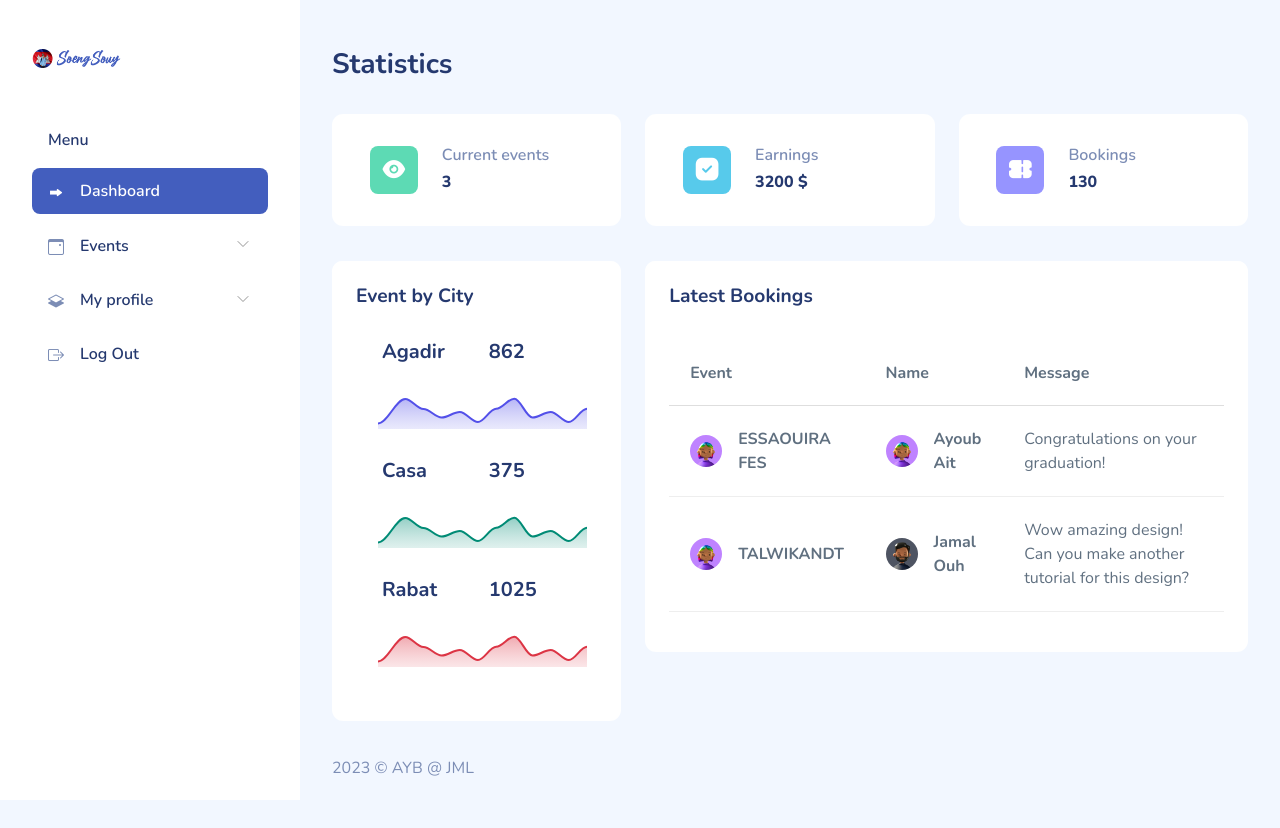
After one commit to Ouhssini-Jamal/Eventino, a Django app: template users/templates/Dashboard-organizer.html in a window 1280 px wide. The commit adds this page. Run offline with Django 4.2, Linux system fonts and the light colour scheme; the template is opened without the code that fills it, so the values that code supplies are empty; some libraries are stand-ins or nearby versions; some web fonts are replaced.

Commit message:
some changes

```diff
--- a/users/forms.py
+++ b/users/forms.py
@@ -117,8 +117,9 @@ class ClientForm(forms.ModelForm):
         return cleaned_data
 
 class LoginForm(AuthenticationForm):
-    username = forms.CharField(widget=forms.TextInput(attrs={'placeholder': 'Username'}))
-    password = forms.CharField(widget=forms.PasswordInput(attrs={'placeholder': 'Password'}))
+    username = forms.CharField(widget=forms.TextInput(attrs={'class': 'form-control form-control-xl', 'placeholder': 'Username'}))
+    password = forms.CharField(widget=forms.PasswordInput(attrs={'class': 'form-control form-control-xl', 'placeholder': 'Password'}))
+
     def clean(self):
         username = self.cleaned_data.get('username')
         password = self.cleaned_data.get('password')
--- /dev/null
+++ b/users/templates/Dashboard-organizer.html
@@ -0,0 +1,303 @@
+<!DOCTYPE html>
+<html lang="en">
+
+<head>
+    <meta charset="UTF-8">
+    <meta name="viewport" content="width=device-width, initial-scale=1.0">
+    <title>Dashboard - Mazer Admin Dashboard</title>
+
+    <link rel="preconnect" href="https://fonts.gstatic.com">
+    <link href="https://fonts.googleapis.com/css2?family=Nunito:wght@300;400;600;700;800&display=swap" rel="stylesheet">
+    <link rel="stylesheet" href="../../static/css/bootstrap.css">
+
+    <link rel="stylesheet" href="../../static/vendors/iconly/bold.css">
+
+    <link rel="stylesheet" href="../../static/vendors/perfect-scrollbar/perfect-scrollbar.css">
+    <link rel="stylesheet" href="../../static/vendors/bootstrap-icons/bootstrap-icons.css">
+    <link rel="stylesheet" href="../../static/css/app.css">
+    <link rel="shortcut icon" href="../static/images/favicon.svg" type="image/x-icon">
+</head>
+
+<body>
+    <div id="app">
+        <div id="sidebar" class="active">
+            <div class="sidebar-wrapper active">
+                <div class="sidebar-header">
+                    <div class="d-flex justify-content-between">
+                        <div class="logo">
+                            <a href="{% url 'dash' %}"><img src="../../static/images/logo/logo.png" alt="Logo" srcset=""></a>
+                        </div>
+                        <div class="toggler">
+                            <a href="#" class="sidebar-hide d-xl-none d-block"><i class="bi bi-x bi-middle"></i></a>
+                        </div>
+                    </div>
+                </div>
+                <div class="sidebar-menu">
+                    <ul class="menu">
+                        <li class="sidebar-title">Menu</li>
+
+                        <li class="sidebar-item active ">
+                            <a href="{% url 'dash' %}" class='sidebar-link'>
+                                <i class="bi bi-grid-fill"></i>
+                                <span>Dashboard</span>
+                            </a>
+                        </li>
+
+                        <li class="sidebar-item  has-sub">
+                            <a href="#" class='sidebar-link'>
+                                <i class="bi bi-calendar3-event"></i>
+                                <span>Events</span>
+                            </a>
+                            <ul class="submenu ">
+                                <li class="submenu-item ">
+                                    <a href="#">Manage</a>
+                                </li>
+                            </ul>
+                        </li>
+                        <li class="sidebar-item  has-sub">
+                            <a href="#" class='sidebar-link'>
+                                <i class="bi bi-mailbox2"></i>
+                                <span>My profile</span>
+                            </a>
+                            <ul class="submenu ">
+                                <li class="submenu-item ">
+                                    <a href="#">Manage</a>
+                                </li>
+                            </ul>
+                        </li>
+                        <li class="sidebar-item">
+                            <a href="{% url 'logout' %}" class='sidebar-link'>
+                                <i class="bi bi-box-arrow-right"></i>
+                                <span>Log Out</span>
+                            </a>
+                        </li>
+
+                        <!--<li class="sidebar-title">Forms &amp; Tables</li>-->
+
+                    </ul>
+                </div>
+                <button class="sidebar-toggler btn x"><i data-feather="x"></i></button>
+            </div>
+        </div>
+        <div id="main">
+            <header class="mb-3">
+                <a href="#" class="burger-btn d-block d-xl-none">
+                    <i class="bi bi-justify fs-3"></i>
+                </a>
+            </header>
+
+            <div class="page-heading">
+                <h3>Statistics</h3>
+            </div>
+            <div class="page-content">
+                <section class="row">
+                    <div class="col-12 col-lg-12">
+                        <div class="row">
+                            <div class="col-6 col-lg-4 col-md-6">
+                                <div class="card">
+                                    <div class="card-body px-3 py-4-5">
+                                        <div class="row">
+                                            <div class="col-md-4">
+                                                <div class="stats-icon green">
+                                                    <i class="iconly-boldShow"></i>
+                                                </div>
+                                            </div>
+                                            <div class="col-md-8">
+                                                <h6 class="text-muted font-semibold">Current events</h6>
+                                                <h6 class="font-extrabold mb-0">3</h6>
+                                            </div>
+                                        </div>
+                                    </div>
+                                </div>
+                            </div>
+                            <div class="col-6 col-lg-4 col-md-6">
+                                <div class="card">
+                                    <div class="card-body px-3 py-4-5">
+                                        <div class="row">
+                                            <div class="col-md-4">
+                                                <div class="stats-icon blue">
+                                                    <i class="iconly-boldTick-Square"></i>
+                                                </div>
+                                            </div>
+                                            <div class="col-md-8">
+                                                <h6 class="text-muted font-semibold">Earnings</h6>
+                                                <h6 class="font-extrabold mb-0">3200 $</h6>
+                                            </div>
+                                        </div>
+                                    </div>
+                                </div>
+                            </div>
+                            <div class="col-6 col-lg-4 col-md-6">
+                                <div class="card">
+                                    <div class="card-body px-3 py-4-5">
+                                        <div class="row">
+                                            <div class="col-md-4">
+                                                <div class="stats-icon purple">
+                                                    <i class="iconly-boldTicket"></i>
+                                                </div>
+                                            </div>
+                                            <div class="col-md-8">
+                                                <h6 class="text-muted font-semibold">Bookings</h6>
+                                                <h6 class="font-extrabold mb-0">130</h6>
+                                            </div>
+                                        </div>
+                                    </div>
+                                </div>
+                            </div>
+                        </div>
+
+                        <div class="row">
+                            <div class="col-12 col-xl-4">
+                                <div class="card">
+                                    <div class="card-header">
+                                        <h4>Event by City</h4>
+                                    </div>
+                                    <div class="card-body">
+                                        <div class="row">
+                                            <div class="col-6">
+                                                <div class="d-flex align-items-center">
+                                                    <svg class="bi text-primary" width="32" height="32" fill="blue"
+                                                         style="width:10px">
+                                                        <use
+                                                                xlink:href="../static/vendors/bootstrap-icons/bootstrap-icons.svg#circle-fill" />
+                                                    </svg>
+                                                    <h5 class="mb-0 ms-3">Agadir</h5>
+                                                </div>
+                                            </div>
+                                            <div class="col-6">
+                                                <h5 class="mb-0">862</h5>
+                                            </div>
+                                            <div class="col-12">
+                                                <div id="chart-europe"></div>
+                                            </div>
+                                        </div>
+                                        <div class="row">
+                                            <div class="col-6">
+                                                <div class="d-flex align-items-center">
+                                                    <svg class="bi text-success" width="32" height="32" fill="blue"
+                                                         style="width:10px">
+                                                        <use
+                                                                xlink:href="../static/vendors/bootstrap-icons/bootstrap-icons.svg#circle-fill" />
+                                                    </svg>
+                                                    <h5 class="mb-0 ms-3">Casa</h5>
+                                                </div>
+                                            </div>
+                                            <div class="col-6">
+                                                <h5 class="mb-0">375</h5>
+                                            </div>
+                                            <div class="col-12">
+                                                <div id="chart-america"></div>
+                                            </div>
+                                        </div>
+                                        <div class="row">
+                                            <div class="col-6">
+                                                <div class="d-flex align-items-center">
+                                                    <svg class="bi text-danger" width="32" height="32" fill="blue"
+                                                         style="width:10px">
+                                                        <use
+                                                                xlink:href="../static/vendors/bootstrap-icons/bootstrap-icons.svg#circle-fill" />
+                                                    </svg>
+                                                    <h5 class="mb-0 ms-3">Rabat</h5>
+                                                </div>
+                                            </div>
+                                            <div class="col-6">
+                                                <h5 class="mb-0">1025</h5>
+                                            </div>
+                                            <div class="col-12">
+                                                <div id="chart-indonesia"></div>
+                                            </div>
+                                        </div>
+                                    </div>
+                                </div>
+                            </div>
+                            <div class="col-12 col-xl-8">
+                                <div class="card">
+                                    <div class="card-header">
+                                        <h4>Latest Bookings</h4>
+                                    </div>
+                                    <div class="card-body">
+                                        <div class="table-responsive">
+                                            <table class="table table-hover table-lg">
+                                                <thead>
+                                                <tr>
+                                                    <th>Event</th>
+                                                    <th>Name</th>
+                                                    <th>Message</th>
+                                                </tr>
+                                                </thead>
+                                                <tbody>
+                                                <tr>
+                                                    <td class="col-3">
+                                                        <div class="d-flex align-items-center">
+                                                            <div class="avatar avatar-md">
+                                                                <img src="../../static/images/faces/5.jpg">
+                                                            </div>
+                                                            <p class="font-bold ms-3 mb-0">ESSAOUIRA FES</p>
+                                                        </div>
+                                                    </td>
+                                                    <td class="col-3">
+                                                        <div class="d-flex align-items-center">
+                                                            <div class="avatar avatar-md">
+                                                                <img src="../../static/images/faces/5.jpg">
+                                                            </div>
+                                                            <p class="font-bold ms-3 mb-0">Ayoub Ait</p>
+                                                        </div>
+                                                    </td>
+                                                    <td class="col-auto">
+                                                        <p class=" mb-0">Congratulations on your graduation!</p>
+                                                    </td>
+                                                </tr>
+                                                <tr>
+                                                    <td class="col-3">
+                                                        <div class="d-flex align-items-center">
+                                                            <div class="avatar avatar-md">
+                                                                <img src="../../static/images/faces/5.jpg">
+                                                            </div>
+                                                            <p class="font-bold ms-3 mb-0">TALWIKANDT</p>
+                                                        </div>
+                                                    </td>
+                                                    <td class="col-3">
+                                                        <div class="d-flex align-items-center">
+                                                            <div class="avatar avatar-md">
+                                                                <img src="../../static/images/faces/2.jpg">
+                                                            </div>
+                                                            <p class="font-bold ms-3 mb-0">Jamal Ouh</p>
+                                                        </div>
+                                                    </td>
+                                                    <td class="col-auto">
+                                                        <p class=" mb-0">Wow amazing design! Can you make another
+                                                            tutorial for
+                                                            this design?</p>
+                                                    </td>
+                                                </tr>
+                                                </tbody>
+                                            </table>
+                                        </div>
+                                    </div>
+                                </div>
+                            </div>
+                        </div>
+                    </div>
+
+                </section>
+            </div>
+
+            <footer>
+                <div class="footer clearfix mb-0 text-muted">
+                    <div class="float-start">
+                        <p>2023 &copy; AYB @ JML</p>
+                    </div>
+                </div>
+            </footer>
+        </div>
+    </div>
+    <script src="../../static/vendors/perfect-scrollbar/perfect-scrollbar.min.js"></script>
+    <script src="../../static/js/bootstrap.bundle.min.js"></script>
+
+    <script src="../../static/vendors/apexcharts/apexcharts.js"></script>
+    <script src="../../static/js/pages/dashboard.js"></script>
+
+    <script src="../../static/js/main.js"></script>
+</body>
+
+</html>
--- a/users/templates/register_client.html
+++ b/users/templates/register_client.html
@@ -5,7 +5,7 @@
 <head>
     <meta charset="UTF-8">
     <meta name="viewport" content="width=device-width, initial-scale=1.0">
-    <title>Register-Client</title>
+    <title>Register - Client</title>
     <link href="https://fonts.googleapis.com/css2?family=Nunito:wght@300;400;600;700;800&display=swap" rel="stylesheet">
     <link rel="stylesheet" href="../../static/css/bootstrap.css">
     <link rel="stylesheet" href="../../static/vendors/bootstrap-icons/bootstrap-icons.css">
@@ -20,7 +20,7 @@
             <div class="col-lg-5 col-12">
                 <div id="auth-left">
                     <div class="auth-logo">
-                        <a href="index.html"><img src="../../static/images/logo/logo.png" alt="Logo"></a>
+                        <a href="{% url 'index' %}"><img src="../../static/images/logo/logo.png" alt="Logo"></a>
                     </div>
                     <h1 class="auth-title">Sign Up</h1>
                     <p class="auth-subtitle mb-5">For clients.<br>Input your data to register to our website.</p>
--- a/users/urls.py
+++ b/users/urls.py
@@ -10,6 +10,6 @@ path('', views.index, name= 'index'),
 path('login/', views.login_view, name='login_view'),
 path('register_client/', views.register_client, name='registercli'),
 path('register_organizer/', views.register_organizer, name='registerorg'),
-path('homepage/', login_required(views.home), name='home'),
- path('logout/', views.logout_view, name='logout'),
+path('Dashboard/', login_required(views.dashboard_show), name='dash'),
+path('logout/', views.logout_view, name='logout'),
 ]
```
Also changed, not shown: users/templates/Dashboard-client.html (added, +214 -0 lines), users/templates/login.html (+77 -13 lines), users/templates/register.html (deleted, +0 -14 lines), users/templates/register_organizer.html (+32 -21 lines), users/views.py (+11 -12 lines), media/client_images/WIN_20221205_23_54_05_Pro.jpg (added).
